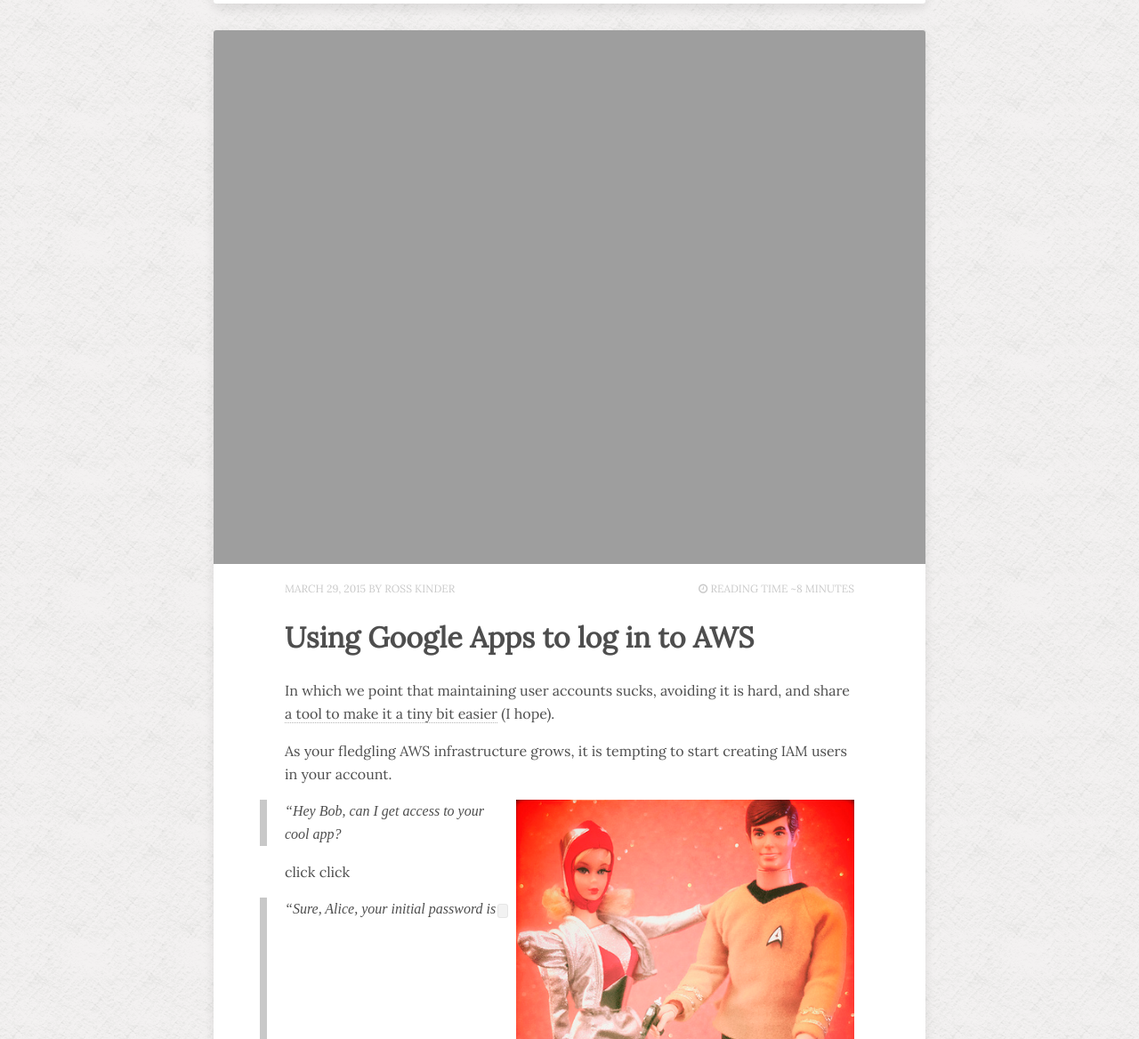
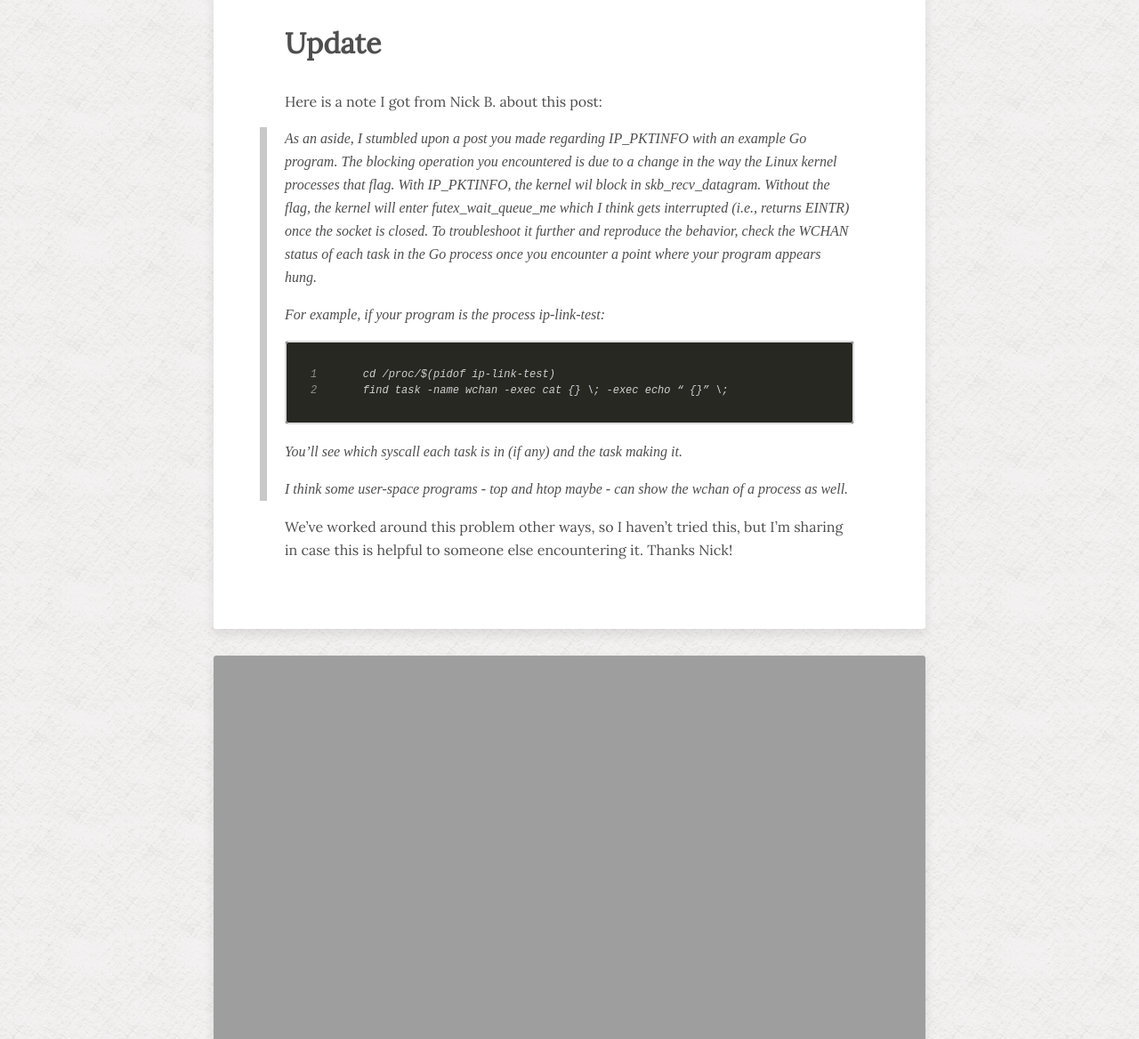
Before and after one commit to crewjam/blog, a Jekyll site: the page built from index.html, in a window 1280 px wide and 1400 px high, scrolled down 13897 px, cut to the strip 232-1400 px from the top of the window. Shown: the whole strip at 89% size. Built offline with Jekyll 4.4.1, drawn with Linux system fonts in a browser that asks for light colours; nearby versions of some CDN libraries; the list of posts is cut into pages by our own code; some of the changed text lies outside the part shown.

Commit message:
update IP_PKTINFO

```diff
--- a/_posts/2015-04-08-pktinfo-device-change.md
+++ b/_posts/2015-04-08-pktinfo-device-change.md
@@ -10,6 +10,8 @@
 ---
 
 You only care about this if Google brought you here and you have this problem.
+
+**Update:** Nick B. sent me an some interesting insights into this problem. Scroll to the end for more
 
 The following sequence of events breaks:
 
@@ -50,3 +52,28 @@
 Anybody have any idea what is going on here? Hit me up on twitter, [@crewjam](http://twitter.com/crewjam).
 
 {% gist a7c76f41ee35a82f668d baz.go %}
+
+# Update
+
+Here is a note I got from Nick B. about this post:
+
+> As an aside, I stumbled upon a post you made regarding IP_PKTINFO with an
+> example Go program. The blocking operation you encountered is due to a
+> change in the way the Linux kernel processes that flag. With IP_PKTINFO, the
+> kernel wil block in skb_recv_datagram. Without the flag, the kernel will
+> enter futex_wait_queue_me which I *think* gets interrupted (i.e., returns
+> EINTR) once the socket is closed. To troubleshoot it further and reproduce
+> the behavior, check the WCHAN status of each task in the Go process once you
+> encounter a point where your program appears hung.
+>
+> For example, if your program is the process ip-link-test:
+>
+>     cd /proc/$(pidof ip-link-test)
+>     find task -name wchan -exec cat {} \; -exec echo “ {}” \;
+>
+> You’ll see which syscall each task is in (if any) and the task making it.
+>
+> I think some user-space programs - top and htop maybe - can show the wchan
+> of a process as well.
+
+We've worked around this problem other ways, so I haven't tried this, but I'm sharing in case this is helpful to someone else encountering it. Thanks Nick!
```
Also changed, not shown: other parts of _posts/2015-04-08-pktinfo-device-change.md (+2 -2 lines).
